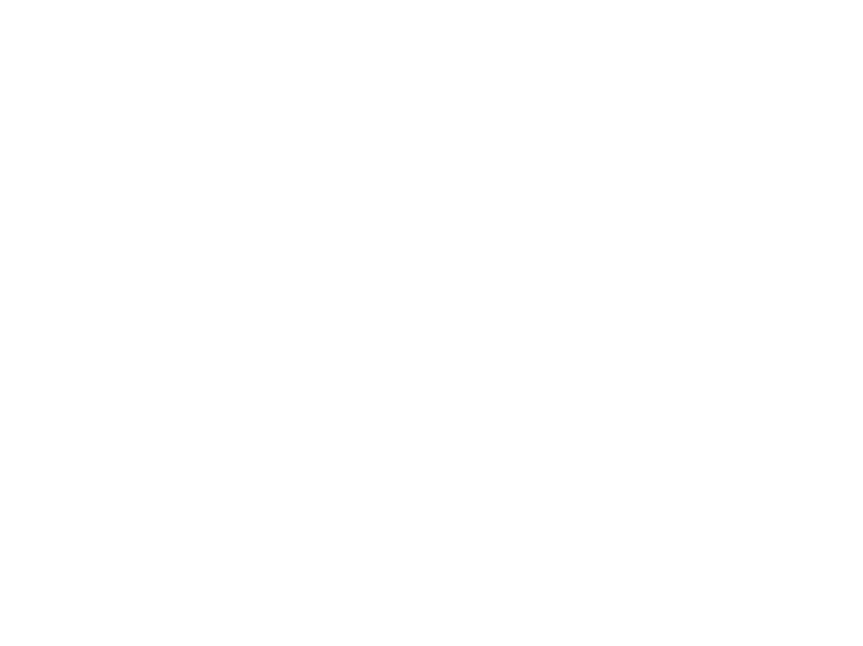
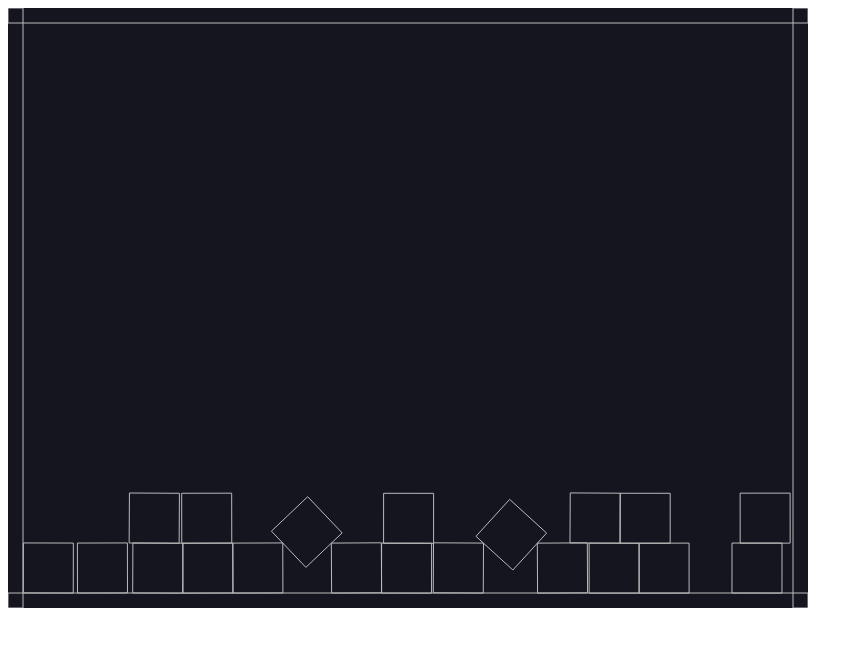
Before and after one commit to FarniaEmami/maze, a plain HTML site: page index.html in a window 1280 px wide. Shown: the whole page, without its empty margins (0-863 px from the left). Drawn offline with nearby package versions, Linux system fonts and the light colour scheme.

Commit message:
Add borders and shapes inside
Signed-off-by: Farnia Emani <farnia.emami@babelforce.com>

```diff
--- a/index.html
+++ b/index.html
@@ -1,7 +1,7 @@
 <!DOCTYPE html>
 <html>
     <head>
-        <script src="https://cdnjs.cloudflare.com/ajax/libs/matter-js/0.20.0/matter.min.js"></script>
+        <script src="https://cdnjs.cloudflare.com/ajax/libs/matter-js/0.14.2/matter.min.js"></script>
     </head>
     <body>
         <script src="index.js"></script>
--- a/index.js
+++ b/index.js
@@ -1 +1,35 @@
-console.log('Hello!')
+const { Engine, Render, Runner, World, Bodies, Mouse, MouseConstraint } = Matter
+
+const width = 800
+const height = 600
+
+const engine = Engine.create()
+const { world } = engine
+const render = Render.create({
+    element: document.body,
+    engine: engine,
+    options: {
+        width,
+        height
+    }
+})
+Render.run(render)
+Runner.run(Runner.create(), engine)
+
+World.add(world, MouseConstraint.create(engine, {
+    mouse: Mouse.create(render.canvas)
+}))
+
+// walls
+const walls = [
+    Bodies.rectangle(400, 0, 800, 30, { isStatic: true}),
+    Bodies.rectangle(400, 600, 800, 30, { isStatic: true}),
+    Bodies.rectangle(0, 300, 30, 600, { isStatic: true}),
+    Bodies.rectangle(800, 300, 30, 600, { isStatic: true})
+]
+
+World.add(world, walls)
+
+for(let i = 0; i < 20 ; i++ ){
+    World.add(world, Bodies.rectangle(Math.random() * width, Math.random() * height, 50, 50))
+}
```
